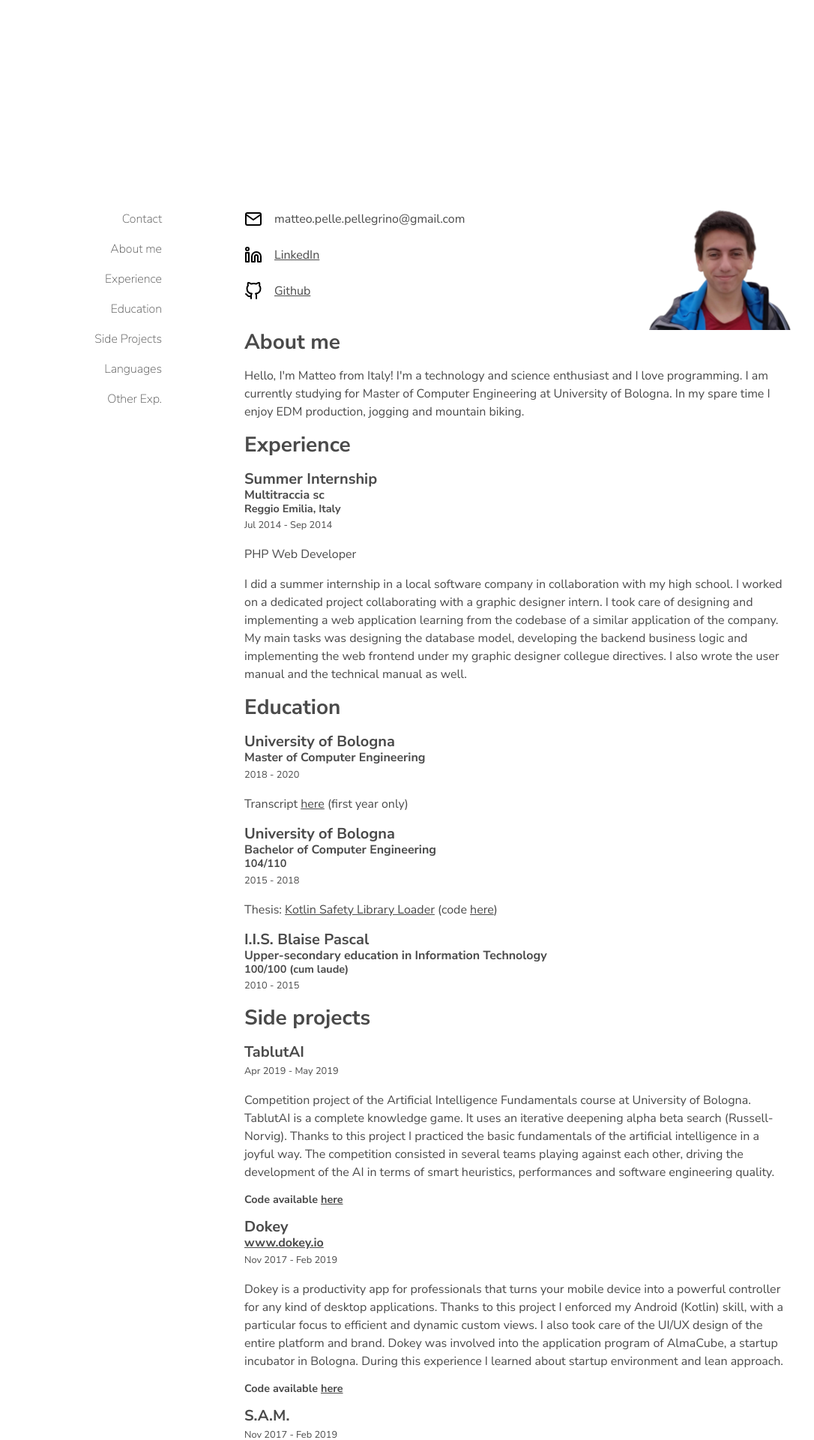
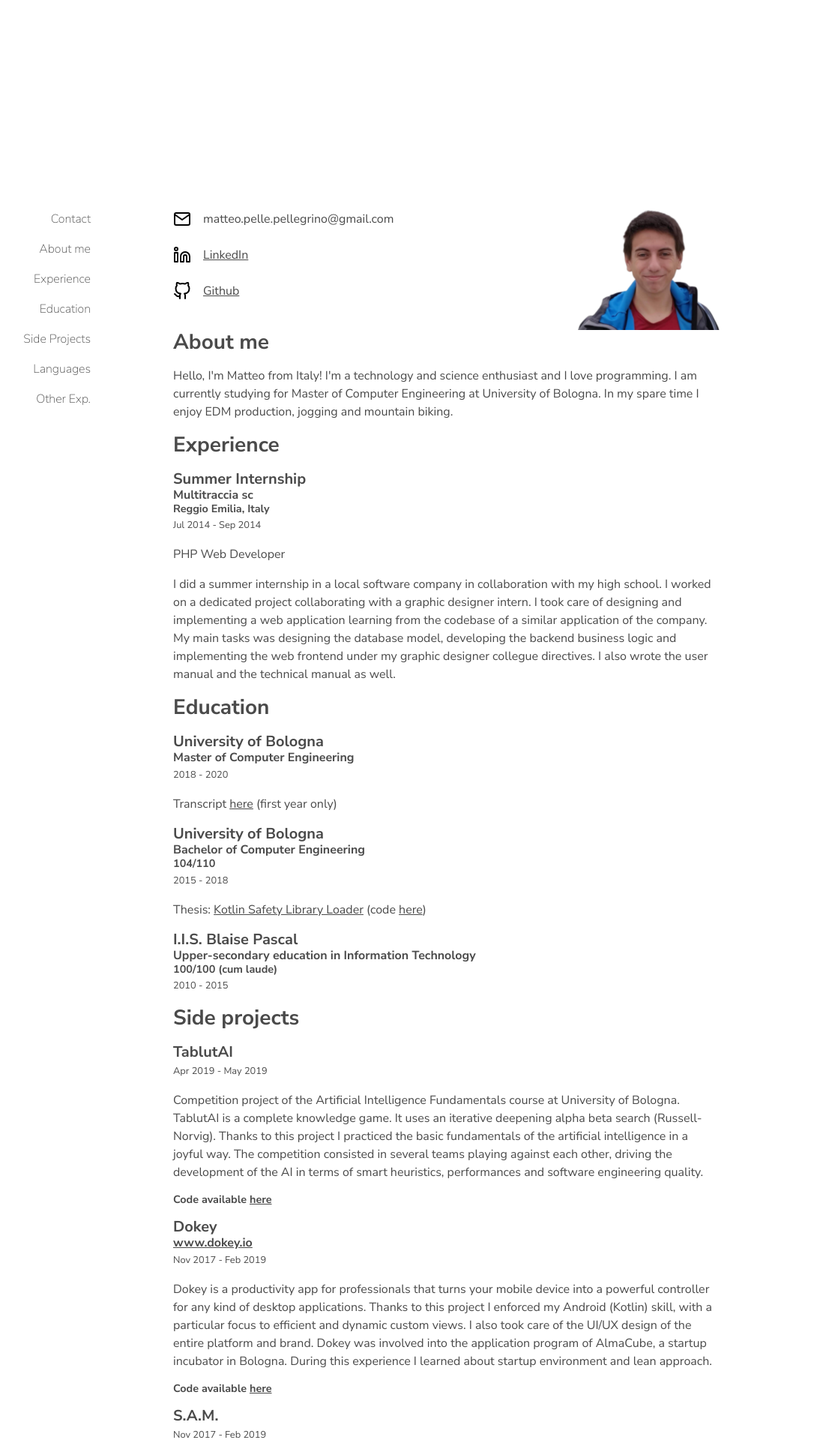
Before and after one commit to arabello/arabello.github.io, a Jekyll site: the page built from index.md, in a window 1280 px wide. Shown: the part 814-2734 px from the top of the page at 75% size, without its empty margins (44-1130 px from the left). Built offline with Jekyll 4.4.1, drawn with Linux system fonts in a browser that asks for light colours.

Commit message:
Hot fix layout

```diff
--- a/_layouts/default.html
+++ b/_layouts/default.html
@@ -26,7 +26,7 @@
               </div>
           </div>
           <div class="row d-flex flex-row h-60">
-              <div class="col-2 p-0">
+              <div class="col-1 p-0">
                 {% include navigation.html %}
               </div>
               <div class="col-8 offset-1 h-100 overflow-auto hide-scrollbar">
```
